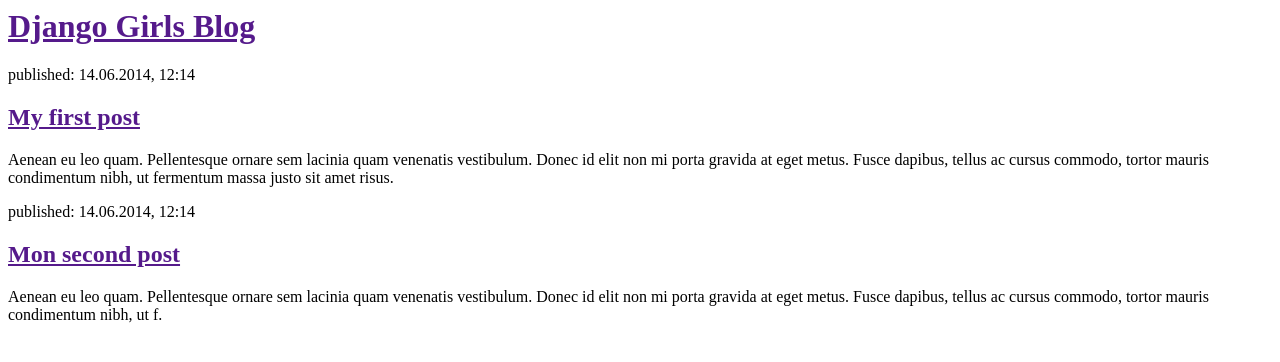
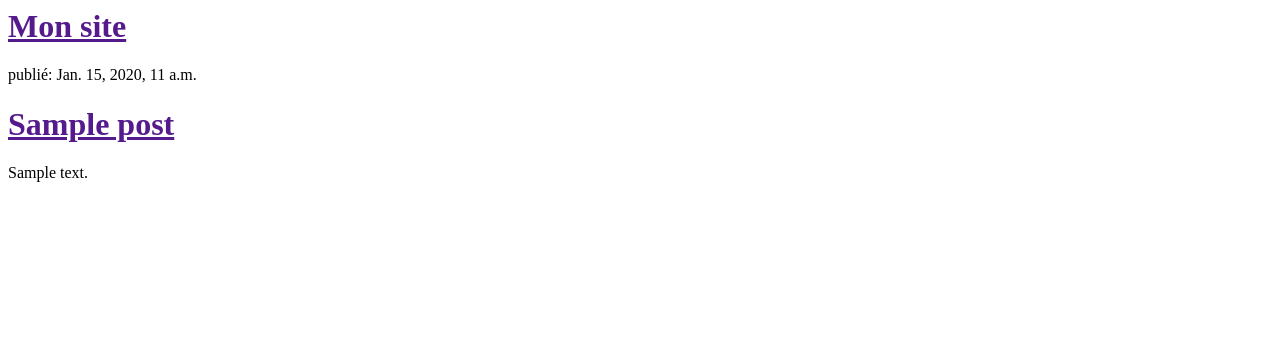
Before and after one commit to Itachy-Utiwa/my-blog-app, a Django app: template myapp/templates/myapp/post_list.html in a window 1280 px wide. Shown: the top 362 px of the page. Run offline with Django 3.2, Linux system fonts and the light colour scheme; the template is opened without the code that fills it: values that come from a table or form of the project are taken from there, others are empty; tables that the repository leaves empty hold one stand-in row (values such as "Sample post"); parts of the project's set-up code (start-up, migrations or seed data) failed here and were passed over.

Commit message:
Modified templates to display posts from database.

```diff
--- a/myapp/templates/myapp/post_list.html
+++ b/myapp/templates/myapp/post_list.html
@@ -4,19 +4,16 @@
     </head>
     <body>
         <div>
-            <h1><a href="">Django Girls Blog</a></h1>
+            <h1><a href="">Mon site</a></h1>
         </div>
 
-        <div>
-            <p>published: 14.06.2014, 12:14</p>
-            <h2><a href="">My first post</a></h2>
-            <p>Aenean eu leo quam. Pellentesque ornare sem lacinia quam venenatis vestibulum. Donec id elit non mi porta gravida at eget metus. Fusce dapibus, tellus ac cursus commodo, tortor mauris condimentum nibh, ut fermentum massa justo sit amet risus.</p>
-        </div>
+        {% for post in posts %}
+    <div>
+        <p>publié: {{ post.published_date }}</p>
+        <h1><a href="">{{ post.title }}</a></h1>
+        <p>{{ post.text|linebreaksbr }}</p>
+    </div>
+{% endfor %}
 
-        <div>
-            <p>published: 14.06.2014, 12:14</p>
-            <h2><a href="">Mon second post</a></h2>
-            <p>Aenean eu leo quam. Pellentesque ornare sem lacinia quam venenatis vestibulum. Donec id elit non mi porta gravida at eget metus. Fusce dapibus, tellus ac cursus commodo, tortor mauris condimentum nibh, ut f.</p>
-        </div>
     </body>
 </html>
--- a/myapp/views.py
+++ b/myapp/views.py
@@ -1,3 +1,9 @@
 from django.shortcuts import render
+from django.utils import timezone
+from .models import Post
 
 # Create your views here.
+
+def post_list(request):
+	posts = Post.objects.filter(published_date__lte=timezone.now()).order_by('published_date')
+    return render(request, 'blog/post_list.html', {})
```
Also changed, not shown: myapp/models.py (line endings or trailing spaces).
